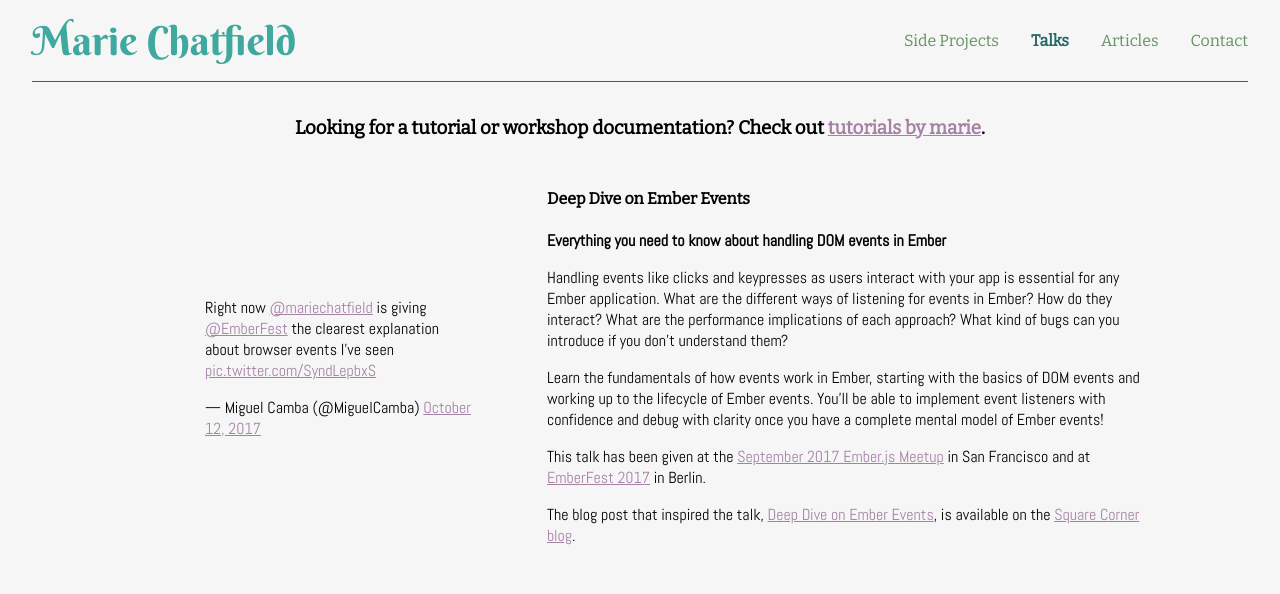
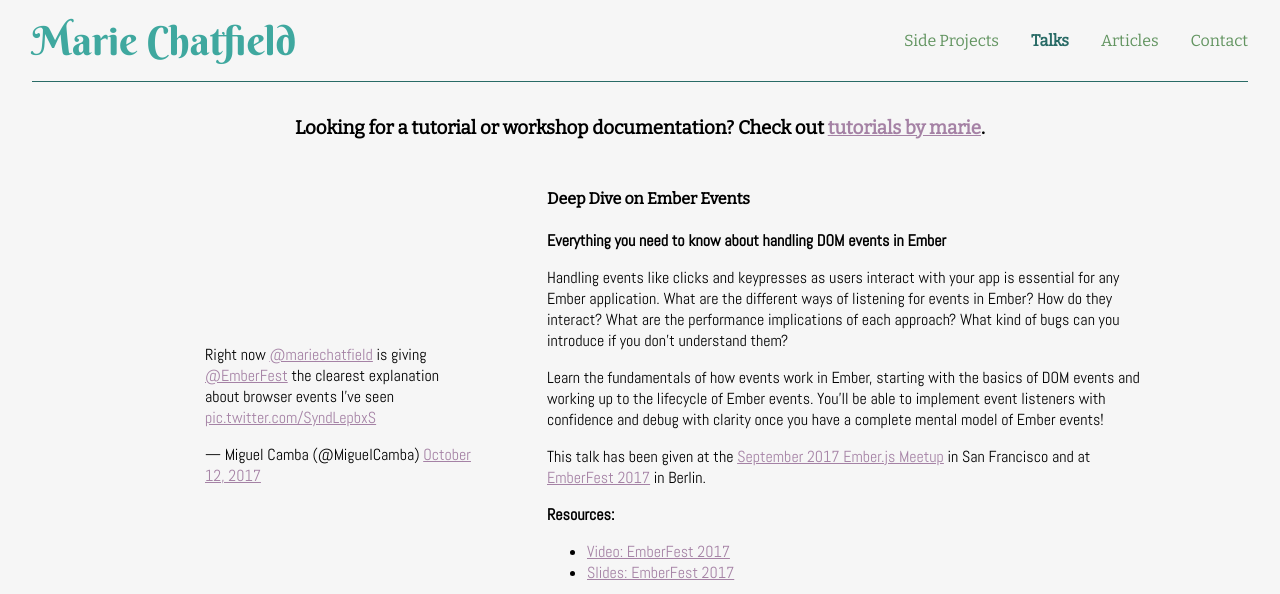
Before and after one commit to mchat/mchat.github.io, a Jekyll site: the page built from talks/index.md, in a window 1280 px wide and 900 px high, cut to the strip 0-594 px from the top of the window. Built offline with Jekyll 4.4.1, drawn with Linux system fonts in a browser that asks for light colours; nearby versions of some CDN libraries; comment, search, counter and statistics services are not loaded.

Commit message:
Add slides for events talk, EmberFest version.

```diff
--- a/talks/index.md
+++ b/talks/index.md
@@ -23,6 +23,11 @@
 Learn the fundamentals of how events work in Ember, starting with the basics of DOM events and working up to the lifecycle of Ember events. You'll be able to implement event listeners with confidence and debug with clarity once you have a complete mental model of Ember events!
 
 This talk has been given at the [September 2017 Ember.js Meetup](https://www.meetup.com/Ember-SF/events/237198122/) in San Francisco and at [EmberFest 2017](https://emberfest.eu) in Berlin.
+
+__Resources:__
+
++ [Video: EmberFest 2017](https://pusher.com/sessions/meetup/emberfest/deep-dive-on-ember-events)
++ [Slides: EmberFest 2017](https://drive.google.com/open?id=0B6Gxc6eHorNkcndnelZEb2h4YlU)
 
 The blog post that inspired the talk, [Deep Dive on Ember Events](https://medium.com/square-corner-blog/deep-dive-on-ember-events-cf684fd3b808), is available on the [Square Corner blog](https://medium.com/square-corner-blog).
   </div>
```
